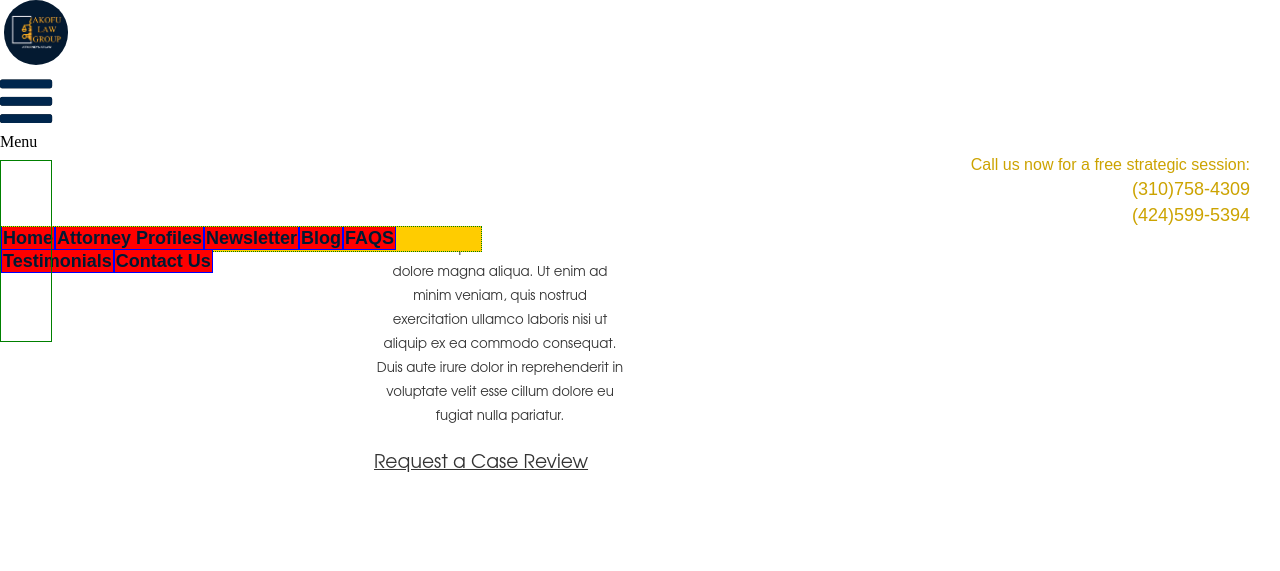
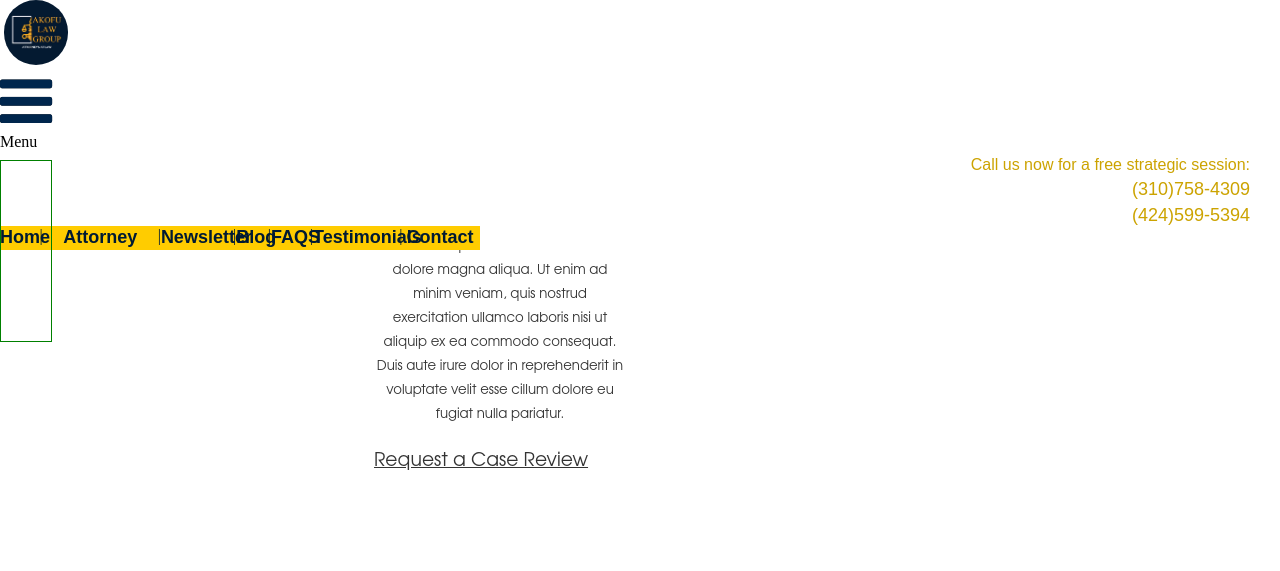
Before and after one commit to drayarms/ALG, a PHP site: page / in a window 1280 px wide. Shown: the top 571 px of the page. Run offline with PHP 8.4, Linux system fonts and the light colour scheme; some libraries are stand-ins or nearby versions.

Commit message:
Spanking New Flexible Menu Bar
Now, need to assemble header elements

```diff
--- a/css/style.css
+++ b/css/style.css
@@ -574,17 +574,20 @@ html{
 }
 
 .header .menu_bar{
-	border:1px dotted green;
+	overflow:hidden;/*Offsets any padding issues*/
+	/*border:1px dotted green;*/
 }
 
 .header .menu_bar .menu_item{
-	background-color:blue;
-	border:1px dotted blue;
+	/*background-color:blue;*/
+	/*border:1px dotted blue;*/
 }
 
 .header .menu_bar .menu_item a{
-	background-color:red;
-	border:1px dotted red;
+	display:inline-block;
+	text-align:center;
+	/*background-color:red;*/
+	/*border:1px dotted red;*/
 }
 
 
--- a/index.html
+++ b/index.html
@@ -110,13 +110,13 @@
 				</div>
 				<div class = "lower_header top_lower_header">
 					<div class = "menu_bar header_menu_bar" style = "">
-						<div class = "menu_item menu_home"> <a href="index.html">Home</a> </div>
-						<div class = "menu_item menu_attorney_profiles"> <a href="index.html">Attorney Profiles</a> </div>
-						<div class = "menu_item menu_newsletter"> <a href="index.html">Newsletter</a> </div>
-						<div class = "menu_item menu_blog"> <a href="index.html">Blog</a> <div class = "sub_menu_contact" style = "display:none"><a href="index.html">Blog1</a><a href="index.html">Blog2</a></div> </div>
-						<div class ="menu_item menu_faqs"> <a href="index.html">FAQS</a> </div>
-						<div class = "menu_item menu_testimonials"> <a href="index.html">Testimonials</a> </div>
-						<div class = "menu_item menu_contact"> <a href="index.html">Contact Us</a> </div>
+						<div class = "menu_item menu_home"> <a class = "menu_item_anchor" href="index.html">Home</a> </div>
+						<div class = "menu_item menu_attorney_profiles"> <a class = "menu_item_anchor" href="index.html">Attorney Profiles</a> </div>
+						<div class = "menu_item menu_newsletter"> <a class = "menu_item_anchor" href="index.html">Newsletter</a> </div>
+						<div class = "menu_item menu_blog"> <a class = "menu_item_anchor" href="index.html">Blog</a> <div class = "sub_menu_item sub_menu_contact" style = "display:none"><a class = "sub_menu_item_anchor" href="index.html">Blog1</a><a class = "menu_bar_item_anchor_level2" href="index.html">Blog2</a></div> </div>
+						<div class ="menu_item menu_faqs"> <a class = "menu_item_anchor" href="index.html">FAQS</a> </div>
+						<div class = "menu_item menu_testimonials"> <a class = "menu_item_anchor" href="index.html">Testimonials</a> </div>
+						<div class = "menu_item menu_contact"> <a class = "menu_item_anchor" href="index.html">Contact Us</a> </div>
 					</div>
 				</div>
 			</div>
@@ -428,13 +428,13 @@
 					<div class = "header_core bottom_header_core" style = "">
 
 						<div class = "menu_bar header_menu_bar" style = "">
-							<div class = "menu_item menu_home"> <a href="index.html">Home</a> </div>
-							<div class = "menu_item menu_attorney_profiles"> <a href="index.html">Attorney Profiles</a> </div>
-							<div class = "menu_item menu_newsletter"> <a href="index.html">Newsletter</a> </div>
-							<div class = "menu_item menu_blog"> <a href="index.html">Blog</a> <div class = "sub_menu_contact" style = "display:none"><a href="index.html">Blog1</a><a href="index.html">Blog2</a></div> </div>
-							<div class ="menu_item menu_faqs"> <a href="index.html">FAQS</a> </div>
-							<div class = "menu_item menu_testimonials"> <a href="index.html">Testimonials</a> </div>
-							<div class = "menu_item menu_contact"> <a href="index.html">Contact Us</a> </div>
+							<div class = "menu_item menu_home"> <a class = "menu_item_anchor" href="index.html">Home</a> </div>
+							<div class = "menu_item menu_attorney_profiles"> <a class = "menu_item_anchor" href="index.html">Attorney Profiles</a> </div>
+							<div class = "menu_item menu_newsletter"> <a class = "menu_item_anchor" href="index.html">Newsletter</a> </div>
+							<div class = "menu_item menu_blog"> <a class = "menu_item_anchor" href="index.html">Blog</a> <div class = "sub_menu_item sub_menu_contact" style = "display:none"><a class = "sub_menu_item_anchor" href="index.html">Blog1</a><a class = "menu_bar_item_anchor_level2" href="index.html">Blog2</a></div> </div>
+							<div class ="menu_item menu_faqs"> <a class = "menu_item_anchor" href="index.html">FAQS</a> </div>
+							<div class = "menu_item menu_testimonials"> <a class = "menu_item_anchor" href="index.html">Testimonials</a> </div>
+							<div class = "menu_item menu_contact"> <a class = "menu_item_anchor" href="index.html">Contact Us</a> </div>
 						</div>
 
 						<div class = "logo_box" style = "">
--- a/js/init.js
+++ b/js/init.js
@@ -33,6 +33,7 @@ var footer_map_panel_width_to_window_width_ratio;
 var footer_map_panel_fixed_width;
 var marketing_panel_width_to_window_width_ratio;
 var marketing_panel_fixed_width;
+var menu_item_anchor_original_height;
 //var specialties_panel_max_width;
 //var attorney_panel_combined_children_max_width;
 var specialties_panel_width_to_window_width_ratio;
@@ -223,6 +224,7 @@ $(document).ready(function(){
 	footer_contact_details_fixed_width = screen_width*0.22;
 	footer_map_panel_fixed_width = screen_width*0.42;
 	marketing_panel_fixed_width = screen_width*0.6;
+	menu_item_anchor_original_height = $(".menu_item_anchor").eq(0).height();
 
 	//specialties_panel_max_width = ;
 	//attorney_panel_combined_children_max_width = ;
@@ -319,5 +321,23 @@ $(document).ready(function(){
 		}
 	});	*/
 
+	$(".menu_bar a").hover(
+	function(){
+		menu_hover_color = $(this).css("color");
+		$(this).css("color",menu_highlight_color);
+		if(page_size == "shrunken"){
+			//$(this).parent().css("background-color", theme_darkblue2_hex);
+			$(this).parent().css("border", "1px solid #ffffff");
+			//$(this).parent().css("opacity", "0.75");
+		}
+	},function() {
+		$(this).css("color",menu_hover_color);
+		if(page_size == "shrunken"){
+			//$(this).parent().css("background-color", "none");
+			$(this).parent().css("border", "1px solid"+menu_highlight_color_hex);
+			//$(this).parent().css("opacity", "1.0");
+		}
+	});
+
 
 });
--- a/js/rebuild_header.js
+++ b/js/rebuild_header.js
@@ -238,18 +238,67 @@ function rebuild_header1(resize_level, window_width){//, header_width, header_in
 function rebuild_menu_bar(resize_level, window_width){
 	var menu_bar_height = screen_width*0.03;
 	var menu_bar_width = get_menu_bar_width(resize_level, window_width);
-	if(resize_level == 1){
 
-	}
-	if(resize_level == 2 || resize_level == 3){
-
-	}
-	if(resize_level == 4){
-
-	}
 	$(".menu_bar").css("height", menu_bar_height+"px");
 	$(".menu_bar").css("width", menu_bar_width+"px");
 
+	$(".menu_bar").each(function(){//All menu bar instances
+		var $this = $(this);
+		var menu_item_vertical_shift = menu_bar_height*0.5 - 0.5*menu_item_anchor_original_height;
+
+		//Insert separators
+		if(resize_level <= 2){
+			//Remove all prev separators
+			if($this.find(".menu_item_separator").length > 0){
+				$this.find(".menu_item_separator").each(function(){
+					$(this).remove();
+				});
+			}
+
+			$this.find(".menu_item").each(function(){
+				$(this).after("<div class = 'menu_item_separator' style = 'color:"+theme_darkblue1+";font-size:100%'>|</div>");
+			});
+			var num_separators = $this.find(".menu_item_separator").length;
+			//Remove last separator
+			$this.find(".menu_item_separator").eq(num_separators - 1).remove();
+
+			var menu_item_separator_collective_width = 0;
+			$this.find(".menu_item_separator").each(function(){
+				menu_item_separator_collective_width += $(this).width();//Width of a separator
+				$(this).css({
+					position: "relative",
+					top: menu_item_vertical_shift +"px"
+				});
+			});
+
+			//Divy up menu bar proportionately according to size of each element
+			var menu_items_collective_width = 0;
+			$this.find(".menu_item_anchor").each(function(){//Iterate each item of each menu bar to get width
+				menu_items_collective_width += $(this).width();
+			});
+
+			$this.find(".menu_item_anchor").each(function(){//Iterate each item of each menu bar to set width
+				var this_width = $(this).width();//Width of a tag
+				var parent_width = (this_width/menu_items_collective_width)*(menu_bar_width - menu_item_separator_collective_width)*0.996;//Give a little to avoid overflow
+				$(this).parent().css("width", parent_width +"px");
+				//Stretch the anchor to cover parent w
+				$(this).css("width", parent_width +"px");
+			});
+
+		}else{//Min window
+
+		}
+
+		//Stretch the anchor to cover entire menu bar
+		$this.find(".menu_item_anchor").each(function(){
+			$(this).parent().css("height", menu_bar_height +"px");
+			//$(this).css("height", (menu_bar_height-menu_item_separator_collective_width) +"px");
+			$(this).css("height", menu_bar_height +"px");
+			//Move the text
+			$(this).css("padding-top", menu_item_vertical_shift+"px");
+		});
+
+	});
 
 	/*$(".menu_bar").each(function(){//All menu bar instances
 		var $this = $(this);
@@ -411,22 +460,6 @@ function rebuild_header(resize_level, window_width){
 	$(".logo_image").show();//Can now display since it has been appropriately sized
 
 
-	$(".menu_bar a").hover(
-	function(){
-		menu_hover_color = $(this).css("color");
-		$(this).css("color",menu_highlight_color);
-		if(page_size == "shrunken"){
-			//$(this).parent().css("background-color", theme_darkblue2_hex);
-			$(this).parent().css("border", "1px solid #ffffff");
-			//$(this).parent().css("opacity", "0.75");
-		}
-	},function() {
-		$(this).css("color",menu_hover_color);
-		if(page_size == "shrunken"){
-			//$(this).parent().css("background-color", "none");
-			$(this).parent().css("border", "1px solid"+menu_highlight_color_hex);
-			//$(this).parent().css("opacity", "1.0");
-		}
-	});
+
 
 }
```
